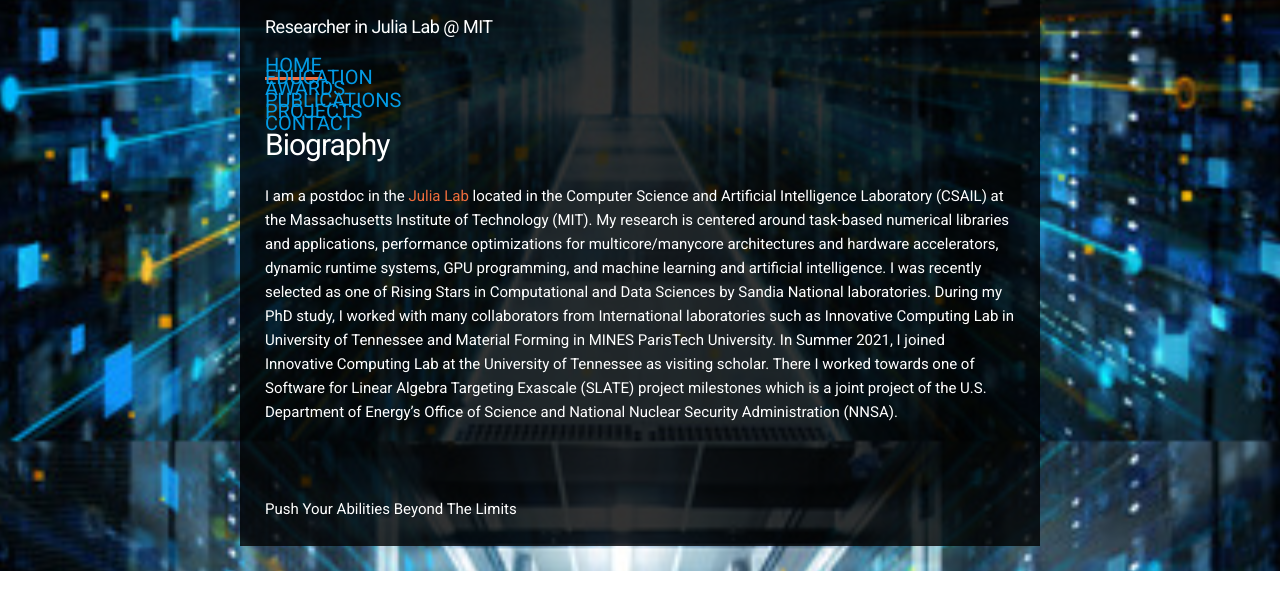
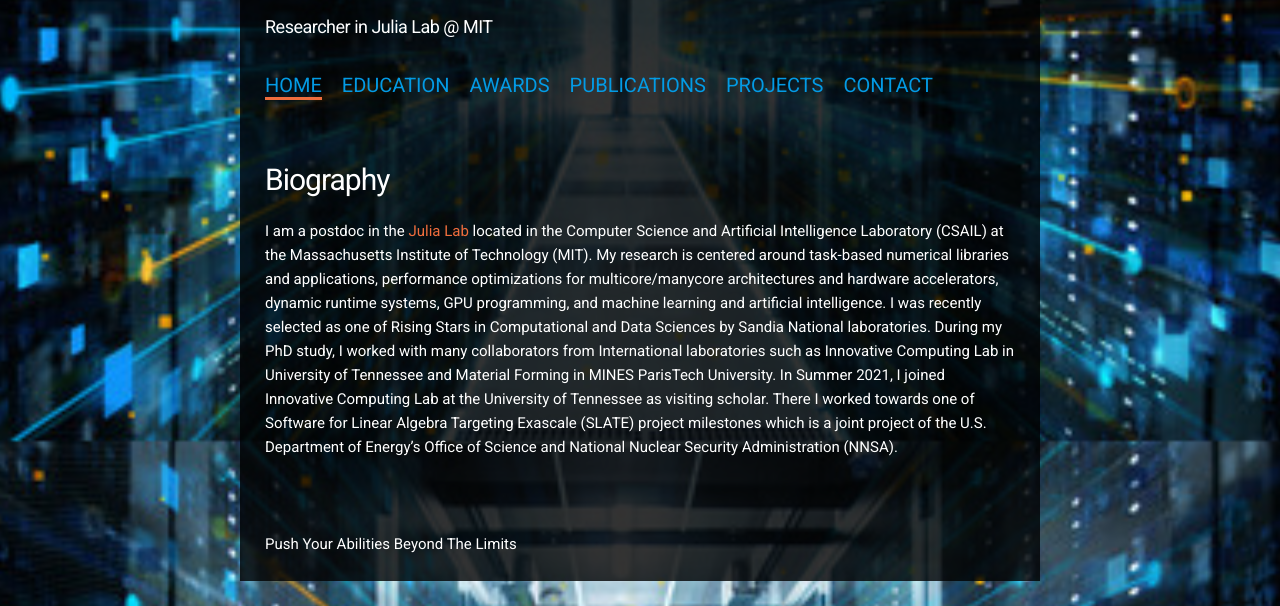
Before and after one commit to Rabab53/Rabab.github.io, a plain HTML site: page index.html in a window 1280 px wide. Shown: the part 359-965 px from the top of the page. Before the commit the page ends 930 px from the top, so only its background shows below. Drawn offline with nearby package versions, Linux system fonts and the light colour scheme.

Commit message:
Update style.css

```diff
--- a/style.css
+++ b/style.css
@@ -139,9 +139,8 @@ ul.main-menu li a.active {
 
 ul {
   margin: 0 0 0 32px;
-  height: 15px;
-  width: 15px;
-  line-height: 0.5
+
+  line-height: 2.5
 }
 
 .b1 {
```
